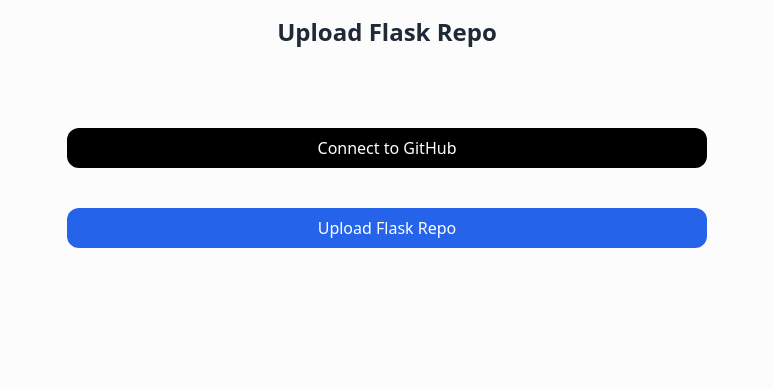
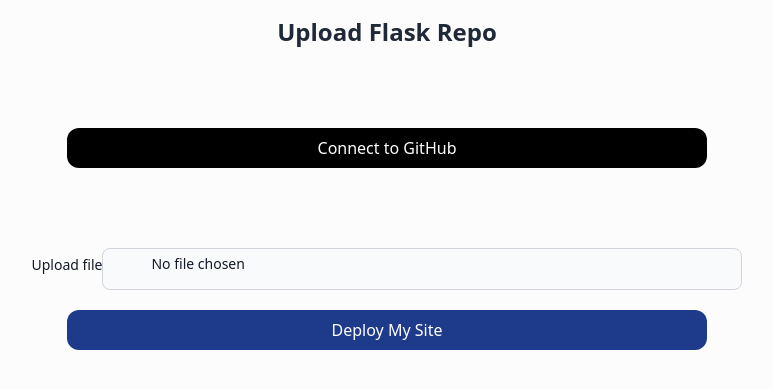
Before and after one commit to joel909/ShipStack, a Flask app: page / in a window 1280 px wide. Shown: the part 101-490 px from the top of the page, without its empty margins (253-1026 px from the left). Run offline with Flask 3, Linux system fonts and the light colour scheme.

Commit message:
folder upload compleated

```diff
--- a/api/app.py
+++ b/api/app.py
@@ -1,9 +1,14 @@
 from flask import Flask, jsonify, request,render_template
 app = Flask(__name__)
-
+app.config['MAX_CONTENT_LENGTH'] = 50 * 1024 * 1024
 @app.route('/', methods=['GET'])
 def home():
     return render_template('index.html')
+@app.route('/api/upload/flask', methods=['POST'])
+def upload_file():
+    print(request.files)
+    return jsonify({'filename': "df"})
+
 
 if __name__ == '__main__':
     app.run(debug=True)
--- a/api/static/css/output.css
+++ b/api/static/css/output.css
@@ -3013,6 +3054,11 @@
   background-color: rgb(229 231 235 / var(--tw-bg-opacity, 1));
 }
 
+.bg-gray-50 {
+  --tw-bg-opacity: 1;
+  background-color: rgb(249 250 251 / var(--tw-bg-opacity, 1));
+}
+
 .bg-gray-800 {
   --tw-bg-opacity: 1;
   background-color: rgb(31 41 55 / var(--tw-bg-opacity, 1));
@@ -3031,6 +3077,16 @@
   background-color: rgb(255 255 255 / 0.5);
 }
 
+.bg-blue-100 {
+  --tw-bg-opacity: 1;
+  background-color: rgb(219 234 254 / var(--tw-bg-opacity, 1));
+}
+
+.bg-blue-900 {
+  --tw-bg-opacity: 1;
+  background-color: rgb(30 58 138 / var(--tw-bg-opacity, 1));
+}
+
 .decoration-slice {
   -webkit-box-decoration-break: slice;
           box-decoration-break: slice;
--- a/api/templates/page_divisions/deploy.html
+++ b/api/templates/page_divisions/deploy.html
@@ -3,28 +3,94 @@
         <h1 class="text-2xl  font-bold text-gray-800">Upload Flask Repo</h1>
     </div>
     <div class="flex items-center mt-10 w-full justify-center ">
-        <button class="w-1/2 mt-10 px-4 py-2 bg-black text-white rounded-xl hover:bg-gray-900 transition">Connect to GitHub</button>
+        <button class="w-1/2 mt-10 mb-10 px-4 py-2 bg-black text-white rounded-xl hover:bg-gray-900 transition">Connect to GitHub</button>
     </div>
     <div class="flex items-center mt-10 w-full justify-center ">
-        <button id="folder-input" class="w-1/2 px-4 py-2 bg-blue-600 text-white rounded-xl hover:bg-blue-700 transition">Upload Flask Repo </button>
-        <input type="file" id="get-folder" webkitdirectory directory multiple style="display: none;" />
+
+
+        <label class="block mb-2 text-sm bg-blue font-medium text-gray-900 dark:text-black" for="file_input">Upload file</label>
+        <input class="block w-1/2 text-sm text-gray-900 border border-gray-300 rounded-lg cursor-pointer bg-gray-50 focus:outline-none" id="file-input" type="file" webkitdirectory>
 
     </div>
+    <div class="flex items-center mt-5 w-full justify-center ">
+        <button id="upload" class="w-1/2  px-4 py-2 bg-blue-900 text-white rounded-xl hover:bg-gray-900 transition">Deploy My Site</button>
+    </div>
+
 
 </div>
 
 <script>
-    const folderinput = document.getElementById('folder-input');
+    const folderInput = document.getElementById('file-input');
     const getfolder = document.getElementById('get-folder');
-    folderinput.addEventListener("click",()=>{
-        getfolder.click();
+    const upload = document.getElementById('upload');
+    upload.addEventListener("click",()=>{
+        const files = folderInput.files; // Get all selected files
+    if (files.length === 0) {
+        console.log("No foldeekjf");
+    }
+    const folderStructure  = {};
 
-    })
-    getfolder.addEventListener("change", (event) => {
-        const files = event.target.files;
-        const folderName = files[0].webkitRelativePath.split('/')[0];
-        console.log(files);
+    Array.from(files).forEach((file) => {
+        const pathParts = file.webkitRelativePath.split("/"); // Retrieve relative path
+        let current = folderStructure;
+
+        pathParts.forEach((part, index) => {
+            if (index === pathParts.length - 1) {
+                current[part] = "file";
+            } else {
+                current[part] = current[part] || {};
+                current = current[part];
+            }
+        });
+    });
+
+    console.log("Folder structure:", folderStructure);
+
+
+    const formData = new FormData();
+
+
+    Array.from(files).forEach((file) => {
+        formData.append("files[]", file);
+        formData.append("paths[]", file.webkitRelativePath);
     });
 
 
+        fetch("/api/upload/flask",{
+            method:"POST",
+            body: formData
+        })
+        .then(response => response.json()).then(data => {
+            console.log(data);
+        })
+        // getfolder.click();
+
+    })
+    // function fetchFolderLoop(name){
+    //     return {name:{"files":[],"folders":{}}}
+
+    // }
+    // folder_structure = {};
+    // getfolder.addEventListener("change", (event) => {
+    //     const files = event.target.files;
+    //     const folderName = files[0].webkitRelativePath.split('/')[0];
+    //     for (let i=1; i != files.length; i++){
+    //         const file = files[i];
+    //         console.log(file.name,file.webkitRelativePath);
+    //         const path = file.webkitRelativePath.split('/');
+    //         current_folder = folder_structure
+
+    //         for (let j=1; j != path.length; j++){
+    //             const folder_Name = path[j]
+    //             if (current_folder[folder_Name]==undefined){
+    //                 folder_structure[folder_Name] = fetchFolderLoop(folder_Name);
+    //                 current_folder = current_folder[folder_Name]
+    //             }
+    //         }
+
+    //     }
+    //     console.log(files);
+    // });
+
+
 </script>
```
Also changed, not shown: other parts of api/static/css/output.css (+74 -0 lines).
